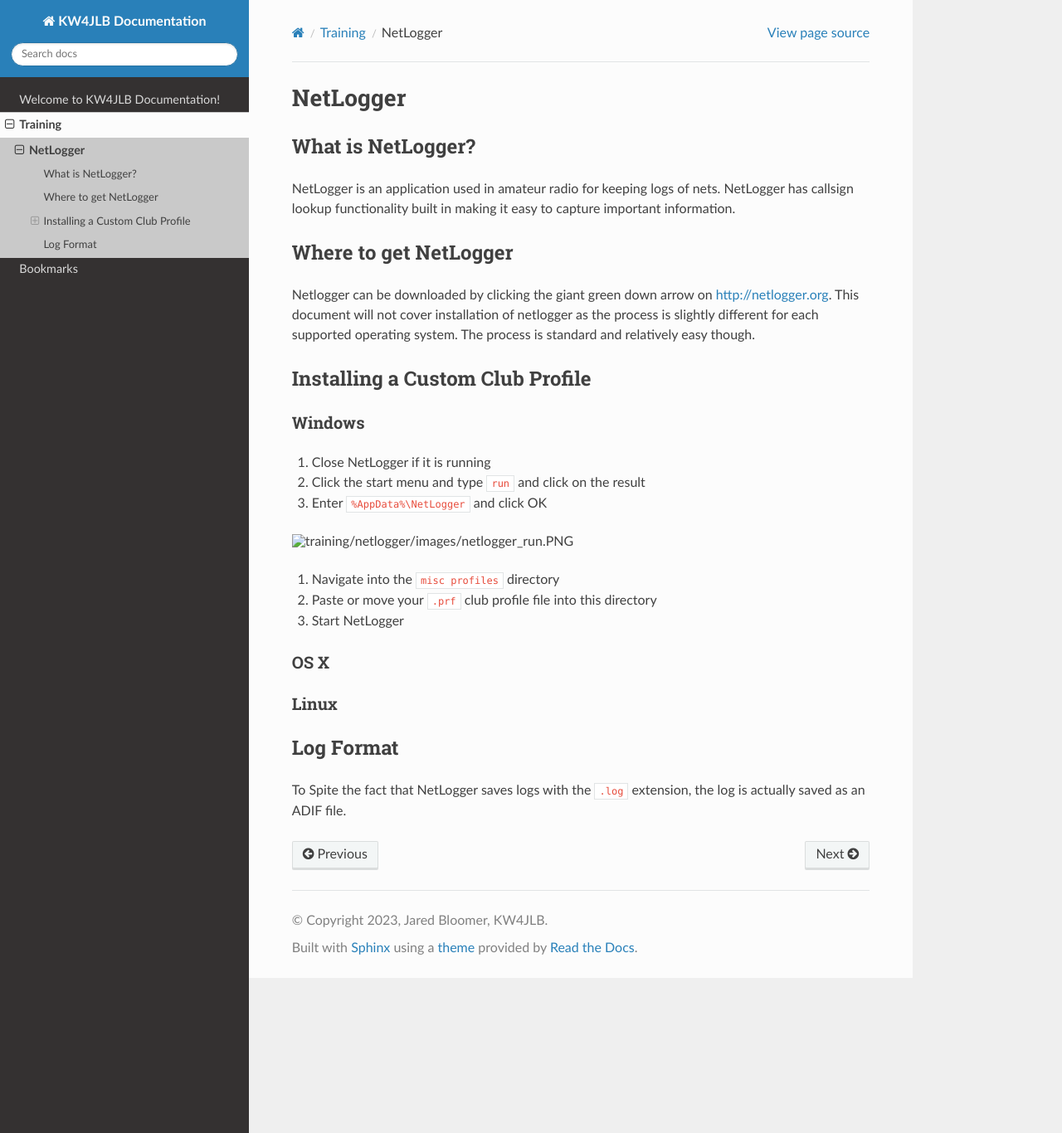
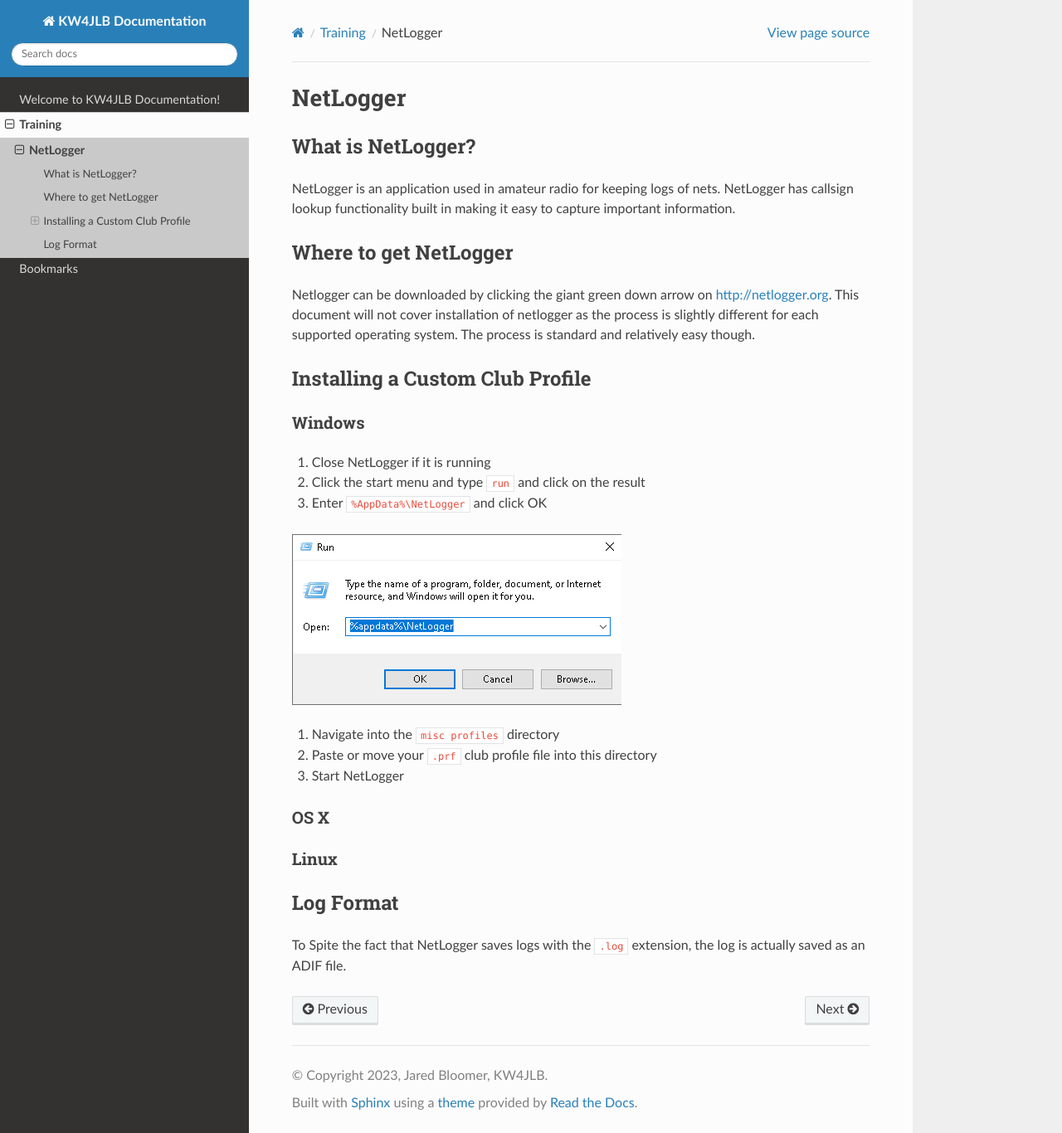
Before and after one commit to jared-bloomer/KW4JLB-Documentation, a Sphinx documentation site: the page built from docs/source/training/netlogger/index.rst, in a window 1280 px wide and 1366 px high. Shown: the whole window at 83% size. Built offline with Sphinx 7.4.7 and the Read the Docs theme 2.0.0, drawn with Linux system fonts in a browser that asks for light colours.

Commit message:
cleaning up image path

```diff
--- a/docs/source/training/index.rst
+++ b/docs/source/training/index.rst
@@ -7,4 +7,3 @@
    :maxdepth: 1
 
    netlogger/index
-.. image:: /_static/images/training/netlogger/netlogger_run.PNG
--- a/docs/source/training/netlogger/index.rst
+++ b/docs/source/training/netlogger/index.rst
@@ -22,7 +22,7 @@
 2. Click the start menu and type ``run`` and click on the result
 3. Enter ``%AppData%\NetLogger`` and click OK
 
-.. image:: /training/netlogger/images/netlogger_run.PNG
+.. image:: /_static/images/training/netlogger/netlogger_run.PNG
 
 1. Navigate into the ``misc profiles`` directory
 2. Paste or move your ``.prf`` club profile file into this directory
```
